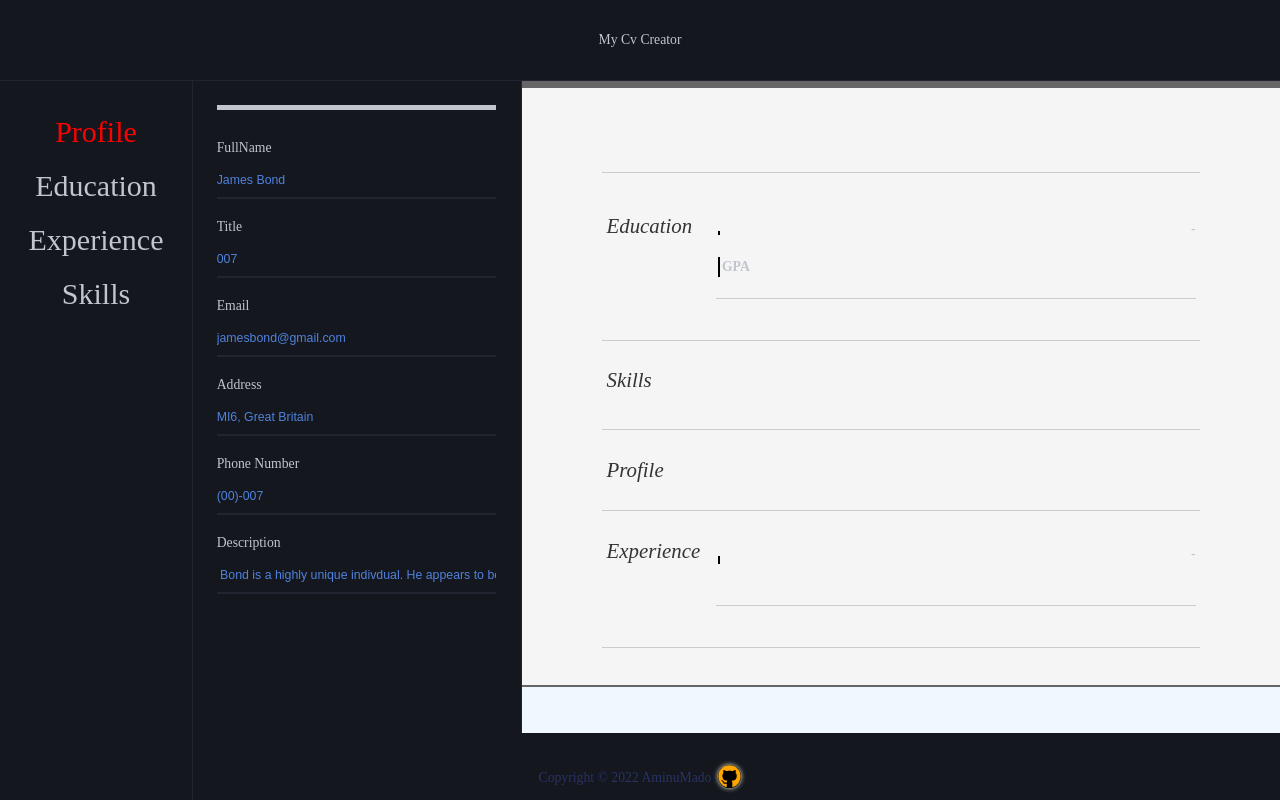
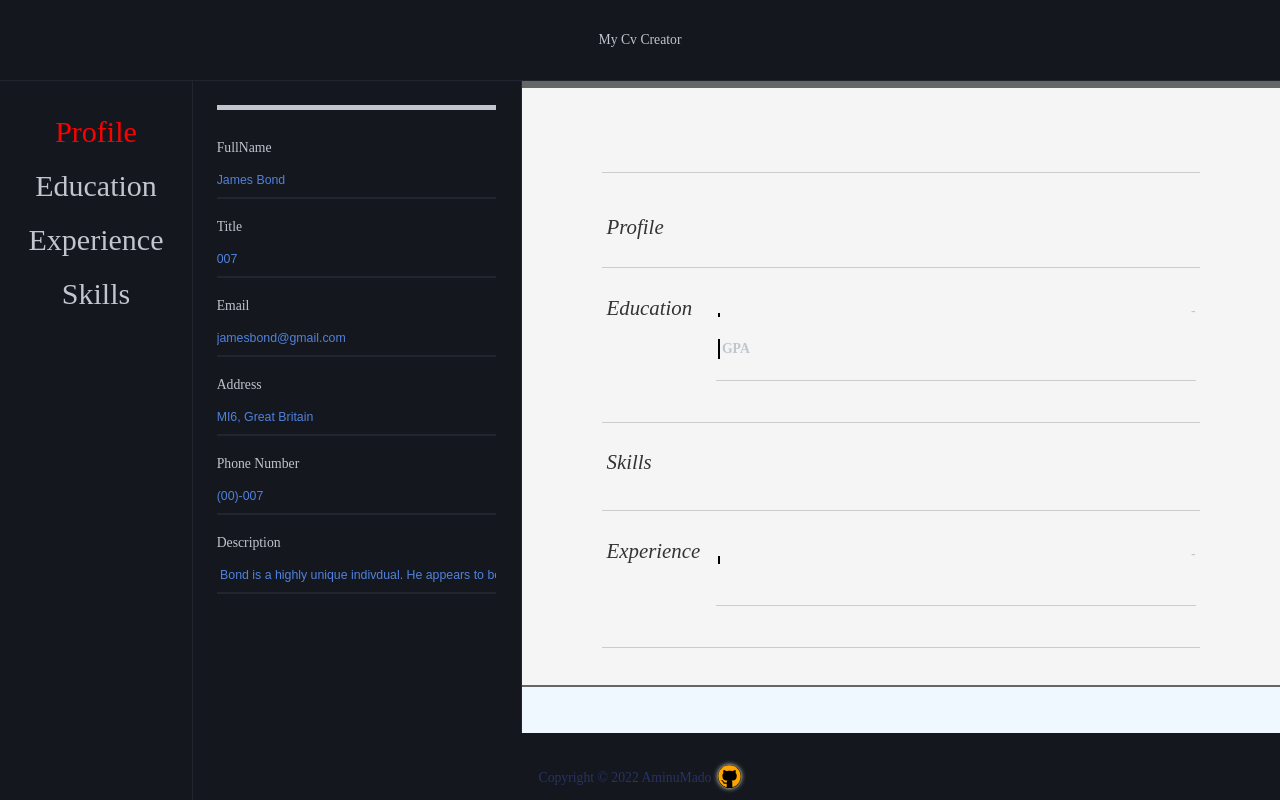
Before and after one commit to AminuMado/cv-creator, a React app: page / in a window 1280 px wide. Built offline with nearby package versions, Linux system fonts and the light colour scheme; the HTML template or start-up script is replaced by a standard one.

Commit message:
layout update

```diff
--- a/src/components/CvPreview/CvPreview.js
+++ b/src/components/CvPreview/CvPreview.js
@@ -11,9 +11,9 @@ function CvPreview({ formData }) {
     <>
       <CvHeader personalInfo={formData.personalInfo} />
       <div className="main">
+        <CvProfile personalInfo={formData.personalInfo} />
         <CvEducation education={formData.education} />
         <CvSkills skills={formData.skills} />
-        <CvProfile personalInfo={formData.personalInfo} />
         <CvExperience experience={formData.experience} />
       </div>
     </>
```
